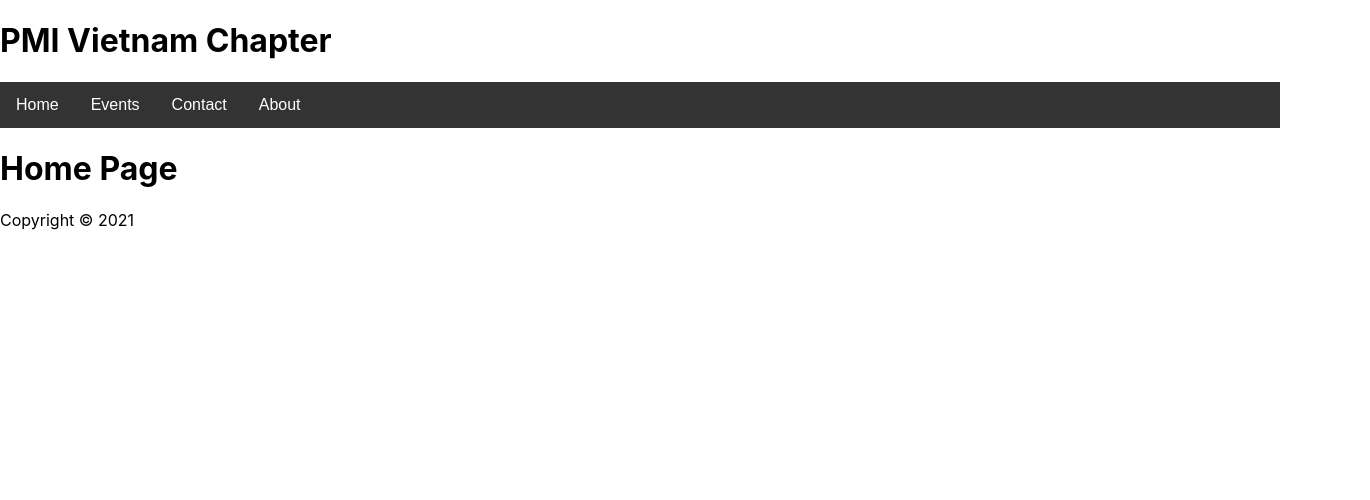
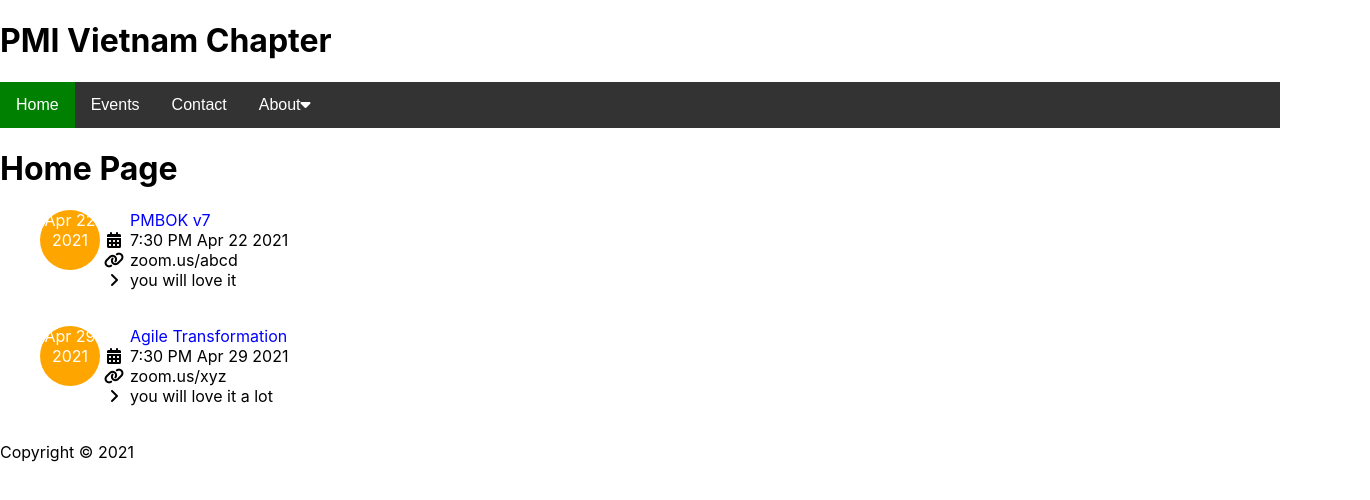
Before and after one commit to vutuananhhd89/js-mentoring, a React (Create React App) app: page / in a window 1280 px wide. Shown: the top 500 px of the page, 1370 px wide, since content can reach past the window. Built offline with nearby package versions, Linux system fonts and the light colour scheme.

Commit message:
June ver

```diff
--- a/package.json
+++ b/package.json
@@ -3,6 +3,10 @@
   "version": "0.1.0",
   "private": true,
   "dependencies": {
+    "@fortawesome/fontawesome-free": "^5.15.3",
+    "@fortawesome/fontawesome-svg-core": "^1.2.35",
+    "@fortawesome/free-solid-svg-icons": "^5.15.3",
+    "@fortawesome/react-fontawesome": "^0.1.14",
     "@testing-library/jest-dom": "^5.11.4",
     "@testing-library/react": "^11.1.0",
     "@testing-library/user-event": "^12.8.3",
--- a/public/index.html
+++ b/public/index.html
@@ -5,6 +5,7 @@
     <link rel="icon" href="%PUBLIC_URL%/Logo-PMI-VN-square.png" />
     <meta name="viewport" content="width=device-width, initial-scale=1" />
     <meta name="theme-color" content="#000000" />
+    <script src="https://kit.fontawesome.com/a7d52d8b35.js" crossorigin="anonymous"></script>
     <meta
       name="description"
       content="Web site created using create-react-app"
--- a/src/App.js
+++ b/src/App.js
@@ -7,7 +7,10 @@
 import EventsPage from "./pages/Events/EventsPage";
 import Home from "./pages/Home/HomePage";
 import Page404 from "./pages/Page404/Page404";
+import { library } from '@fortawesome/fontawesome-svg-core'
+import { faCheckSquare, faCoffee, faCalendarAlt } from '@fortawesome/free-solid-svg-icons'
 
+library.add(faCheckSquare, faCoffee, faCalendarAlt)
 
 function App() {
   return (
--- /dev/null
+++ b/src/pages/Home/HomePage.css
@@ -0,0 +1,22 @@
+.event-item {
+  position: static;
+}
+
+.event-body {
+  position: relative;
+  left: 90px;
+}
+
+.event-title {
+  color: blue;
+}
+
+.circle {
+  position: absolute;
+  height: 60px;
+  width: 60px;
+  background-color: orange;
+  border-radius: 50%;
+  text-align: center;
+  color: white;
+}
--- a/src/pages/Home/HomePage.js
+++ b/src/pages/Home/HomePage.js
@@ -1,11 +1,47 @@
 import Header from "../../shared/Header";
 import Footer from "../../shared/Footer";
+import './HomePage.css';
+import { FontAwesomeIcon } from '@fortawesome/react-fontawesome'
+import { Fragment } from "react";
+
+function EventItem(props){
+  return (
+    <p className= "event-item">
+      <span class="circle">{props.date}</span>
+      <body class="event-body">
+        <li className="event-title">{props.title} </li>
+        <li>
+          <span class="fa-li"><i class="fas fa-calendar-alt"></i></span>{props.time}
+        </li>
+        <li><span class="fa-li"><i class="fas fa-link"></i></span>{props.location} </li>
+        <li><span class="fa-li"><i class="fas fa-angle-right"></i></span>{props.summary} </li>
+        <br></br>
+      </body>
+    </p>
+  );
+}
+
+function EventList(props) {
+  const events = props.events;
+  const eventItems = events.map((event) =>
+    <EventItem key={event.id} id={event.id} title={event.title} time={event.time} date={event.date} location={event.location} summary={event.summary} />
+  );
+  return (
+    <ul class="fa-ul">{eventItems}</ul>
+  );
+}
+
+const events = [
+  {id: 1, title: 'PMBOK v7', time: '7:30 PM Apr 22 2021', date:'Apr 22 2021',location: 'zoom.us/abcd', summary: 'you will love it'},
+  {id: 2, title: 'Agile Transformation', time: '7:30 PM Apr 29 2021', date:'Apr 29 2021', location: 'zoom.us/xyz', summary: 'you will love it a lot'}
+];
 
 function HomePage() {
   return (
     <>
       <Header />
       <h1>Home Page</h1>
+      <EventList events={events} />
       <Footer/>
     </>
   );
--- a/src/shared/Header.css
+++ b/src/shared/Header.css
@@ -59,3 +59,7 @@
 .show {
   display: block;
 }
+
+.highlight {
+  background-color: green;
+}
--- a/src/shared/Header.js
+++ b/src/shared/Header.js
@@ -1,21 +1,42 @@
 import React from "react";
 import './Header.css';
+import { useHistory, useLocation } from "react-router-dom";
+import { useRef } from 'react';
+
+
 
 
 function Header(){
+  let history = useHistory();
+  const toggleRef = useRef();
+  const location = useLocation();
+  console.log(location.pathname);
+  const currentUrl = location.pathname;
+
+
+  function redirectAbout(){
+    history.push("/about");
+    console.log('history push /about');
+  }
+
+  function showToggle(){
+    toggleRef.current.classList.toggle("show");
+
+  }
+
   return (
     <>
       <h1> PMI Vietnam Chapter </h1>
       <div class="navbar">
-        <a href="/">Home</a>
-        <a href="/events">Events</a>
-        <a href="/contact">Contact</a>
+        <a className={ currentUrl === "/" ? "highlight" : ""} href="/">Home</a>
+        <a className={ currentUrl === "/events" ? "highlight" : ""} href="/events">Events</a>
+        <a className={ currentUrl === "/contact" ? "highlight" : ""} href="/contact">Contact</a>
         <div class="dropdown">
-          <button class="dropbtn" onClick={myFunction}>
+          <button class="dropbtn" onClick={redirectAbout} onMouseOver={showToggle}>
             About
             <i class="fa fa-caret-down"></i>
           </button>
-          <div class="dropdown-content" id="myDropdown">
+          <div class="dropdown-content" ref={toggleRef}>
               <a href="/about/history">History</a>
               <a href="/about/locations">Locations</a>
               <a href="/about/services">Services</a>
@@ -26,6 +47,11 @@
 
   );
 }
+
+// function redirectAbout(){
+//   window.location.assign('/about');
+//   console.log("hi");
+// }
 
 function myFunction() {
   document.getElementById("myDropdown").classList.toggle("show");
@@ -45,6 +71,7 @@
   }
 }
 
+// Close the dropdown menu if the user clicks outside of it
 
 
 export default Header;
```
Also changed, not shown: 1 other file (tests, documents, lock files or other folders).
